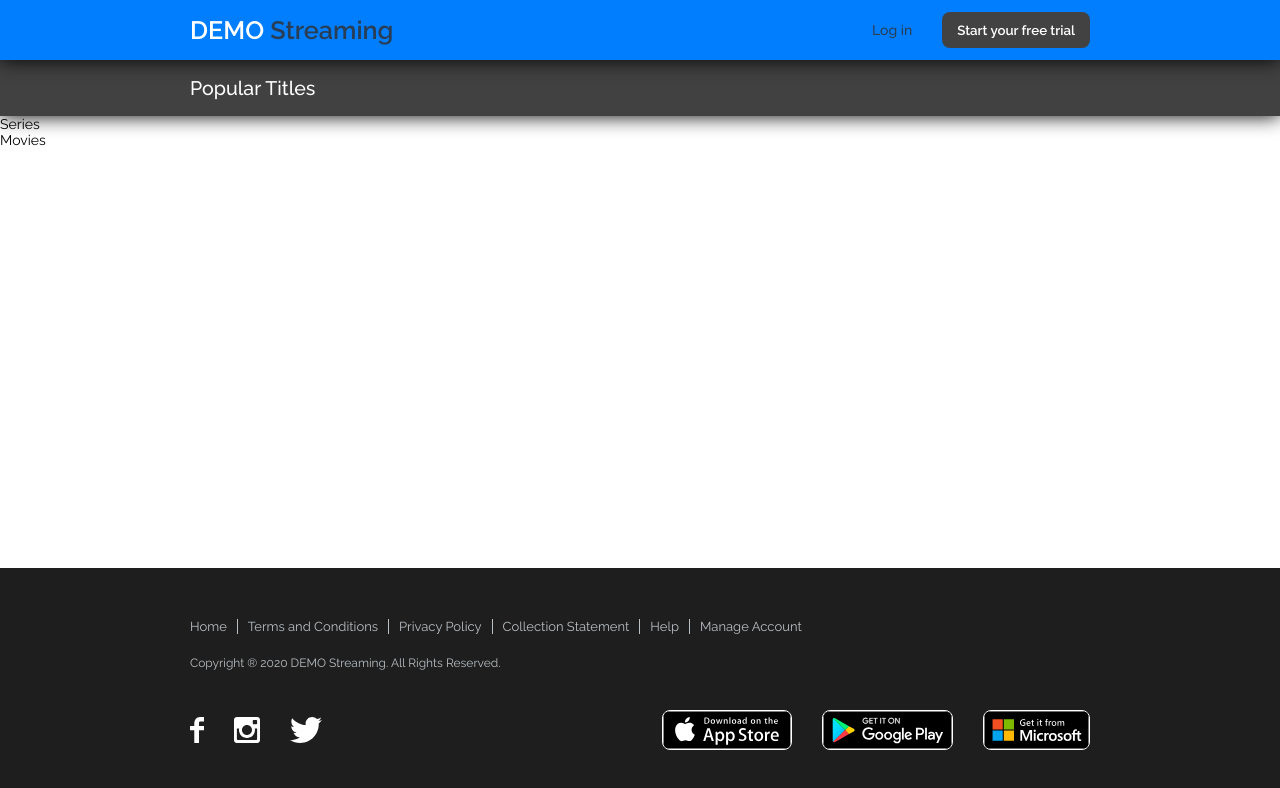
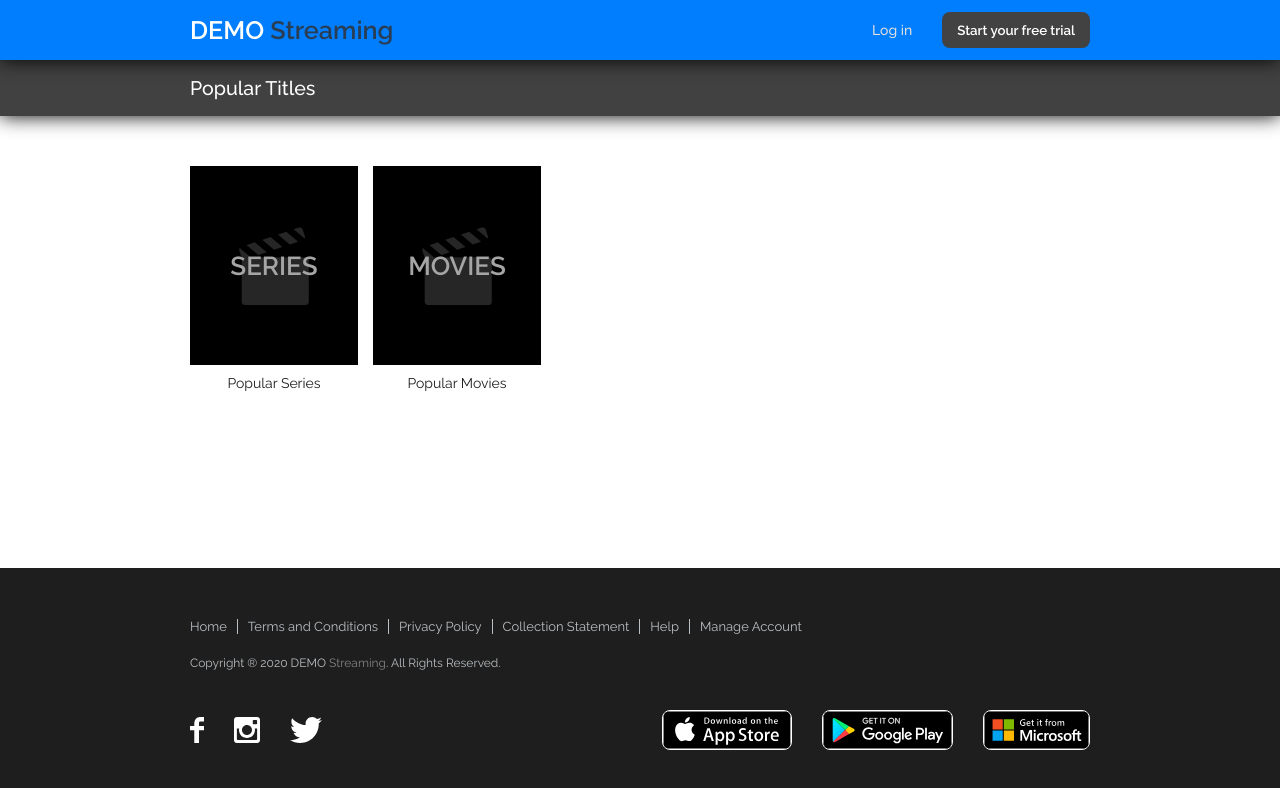
Before and after one commit to yunusemremert/frontend-challenge, a Next.js app: page / in a window 1280 px wide. Shown: the top 788 px of the page. Built offline with nearby package versions, Linux system fonts and the light colour scheme.

Commit message:
Tema - Ana Sayfa Tasarımı
Tema da bir kaç güncelleme, footer fixed ve ana sayfa görünümü hazırlama.

```diff
--- a/components/footer/index.js
+++ b/components/footer/index.js
@@ -2,14 +2,14 @@ import Container from '../container'
 
 import styles from './style.module.css'
 
-function imageHover(data, type) {
-   const hover = data.target.getAttribute('data-hover-src')
-   const image = data.target.getAttribute('data-image-src')
+function Footer() {
+   const imageHover = (data, type) => {
+      const hover = data.target.getAttribute('data-hover-src')
+      const image = data.target.getAttribute('data-image-src')
 
-   data.target.setAttribute('src', type ? hover : image)
-}
+      data.target.setAttribute('src', type ? hover : image)
+   }
 
-function Footer() {
    return (
       <div className={styles.footer}>
          <Container className={styles.footer_inner}>
@@ -23,7 +23,9 @@ function Footer() {
                   <a>Manage Account</a>
                </nav>
                <span>
-                  Copyright ® 2020 DEMO Streaming. All Rights Reserved.
+                  Copyright ® 2020 DEMO{' '}
+                  <span style={{ color: '#828282' }}>Streaming</span>. All
+                  Rights Reserved.
                </span>
             </div>
             <div className={styles.bottom}>
--- a/components/footer/style.module.css
+++ b/components/footer/style.module.css
@@ -1,8 +1,9 @@
 .footer {
-    position: fixed;
+    position: absolute;
+    bottom: 0;
     left: 0;
-    bottom: 0;
     width: 100%;
+    height: 232px;
     background-color: #1e1e1e;
     padding: 50px 0;
     color: rgb(186, 191, 195);
@@ -29,6 +30,7 @@
             padding-left: 10px;
             border-right: 1px solid rgb(186, 191, 195);
             font-size: 0.9285714285714286rem;
+            cursor: pointer;
 
             &:first-child {
                 padding-left: 0;
@@ -37,6 +39,10 @@
             &:last-child {
                 padding-right: 0;
                 border: 0;
+            }
+
+            &:hover {
+                color: #fff;
             }
         }
     }
--- a/components/header/style.module.css
+++ b/components/header/style.module.css
@@ -37,7 +37,7 @@
 
         a {
             margin-right: 30px;
-            color: #293e54;
+            color: #dedede;
             cursor: pointer;
             font-weight: 500;
 
--- /dev/null
+++ b/components/home-page-box/index.js
@@ -0,0 +1,28 @@
+import Link from 'next/link'
+
+import styles from './style.module.css'
+
+function HomePageBox({ data }) {
+   const style = {
+      backgroundImage: `url(/assets/placeholder.png)`,
+      backgroundRepeat: 'no-repeat',
+      backgroundPosition: 'center'
+   }
+
+   return (
+      <ul className={styles.box}>
+         {data.map((menu) => {
+            return (
+               <Link href={menu.path} key={menu.key}>
+                  <li>
+                     <a style={style}>{menu.title}</a>
+                     <p>{menu.description}</p>
+                  </li>
+               </Link>
+            )
+         })}
+      </ul>
+   )
+}
+
+export default HomePageBox
--- /dev/null
+++ b/components/home-page-box/style.module.css
@@ -0,0 +1,38 @@
+ul.box {
+    display: grid;
+    grid-template-columns: repeat(auto-fill, minmax(144px, 1fr));
+    grid-gap: 15px;
+    grid-auto-rows: 225px;
+
+    li {
+        display: flex;
+        flex-direction: column;
+        cursor: pointer;
+
+        a {
+            display: flex;
+            justify-content: center;
+            align-items: center;
+            height: 100%;
+            background-color: #000;
+            font-size: 1.8571428571428572rem;
+            font-weight: 600;
+            color: #a5a5a5;
+
+            &:hover {
+                color: #fff;
+            }
+        }
+
+        &:hover p {
+            font-weight: 600;
+        }
+
+        p {
+            text-align: center;
+            padding: 0 10px;
+            margin-top: 10px;
+            color: rgb(30, 30, 30);
+        }
+    }
+}
--- /dev/null
+++ b/components/home-page/index.js
@@ -0,0 +1,29 @@
+import Container from '../container'
+import HomePageBox from '../home-page-box'
+
+import styles from './style.module.css'
+
+export const MENU = [
+   {
+      key: 'series',
+      path: '/series',
+      title: 'SERIES',
+      description: 'Popular Series'
+   },
+   {
+      key: 'movies',
+      path: '/movies',
+      title: 'MOVIES',
+      description: 'Popular Movies'
+   }
+]
+
+function HomePage() {
+   return (
+      <Container className={styles.container_inner}>
+         <HomePageBox data={MENU} />
+      </Container>
+   )
+}
+
+export default HomePage
--- /dev/null
+++ b/components/home-page/style.module.css
@@ -0,0 +1,9 @@
+.container_inner {
+    padding-top: 50px;
+    padding-bottom: 282px;
+
+    @media (--t) {
+        padding-left: 0;
+        padding-right: 0;
+    }
+}
--- a/components/main/index.js
+++ b/components/main/index.js
@@ -8,7 +8,7 @@ import styles from './style.module.css'
 
 function Main({ children }) {
    return (
-      <div>
+      <div className={styles.content}>
          <Head>
             <title>Frontend Challenge | Popular Titles</title>
             <link rel="icon" href="/favicon.ico" />
--- a/components/main/style.module.css
+++ b/components/main/style.module.css
@@ -0,0 +1,4 @@
+.content {
+    position: relative;
+    min-height: 100vh;
+}
--- a/pages/index.js
+++ b/pages/index.js
@@ -1,10 +1,10 @@
 import Main from '../components/main'
+import HomePage from '../components/home-page'
 
 function Home() {
    return (
       <Main>
-         <div>Series</div>
-         <div>Movies</div>
+         <HomePage />
       </Main>
    )
 }
```
